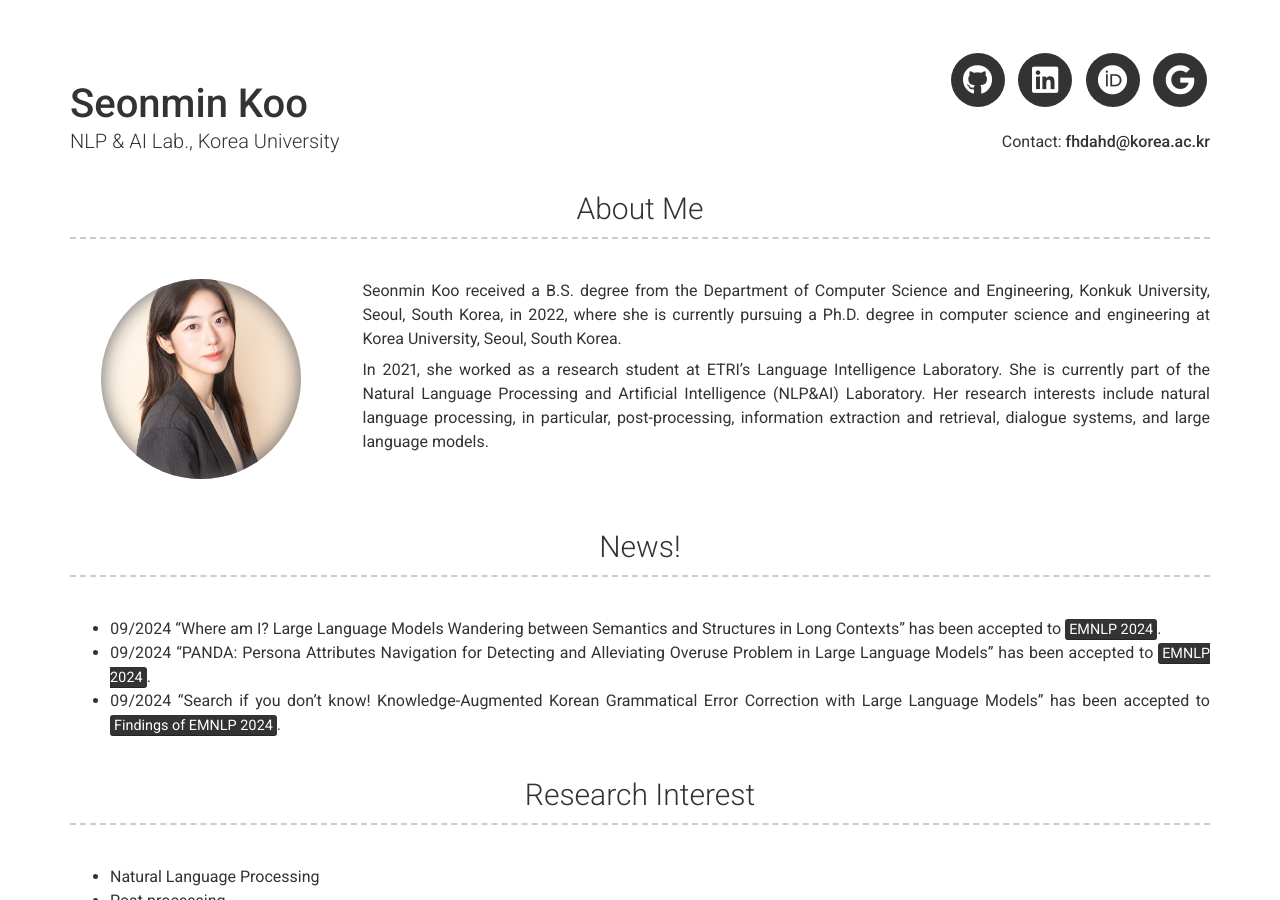
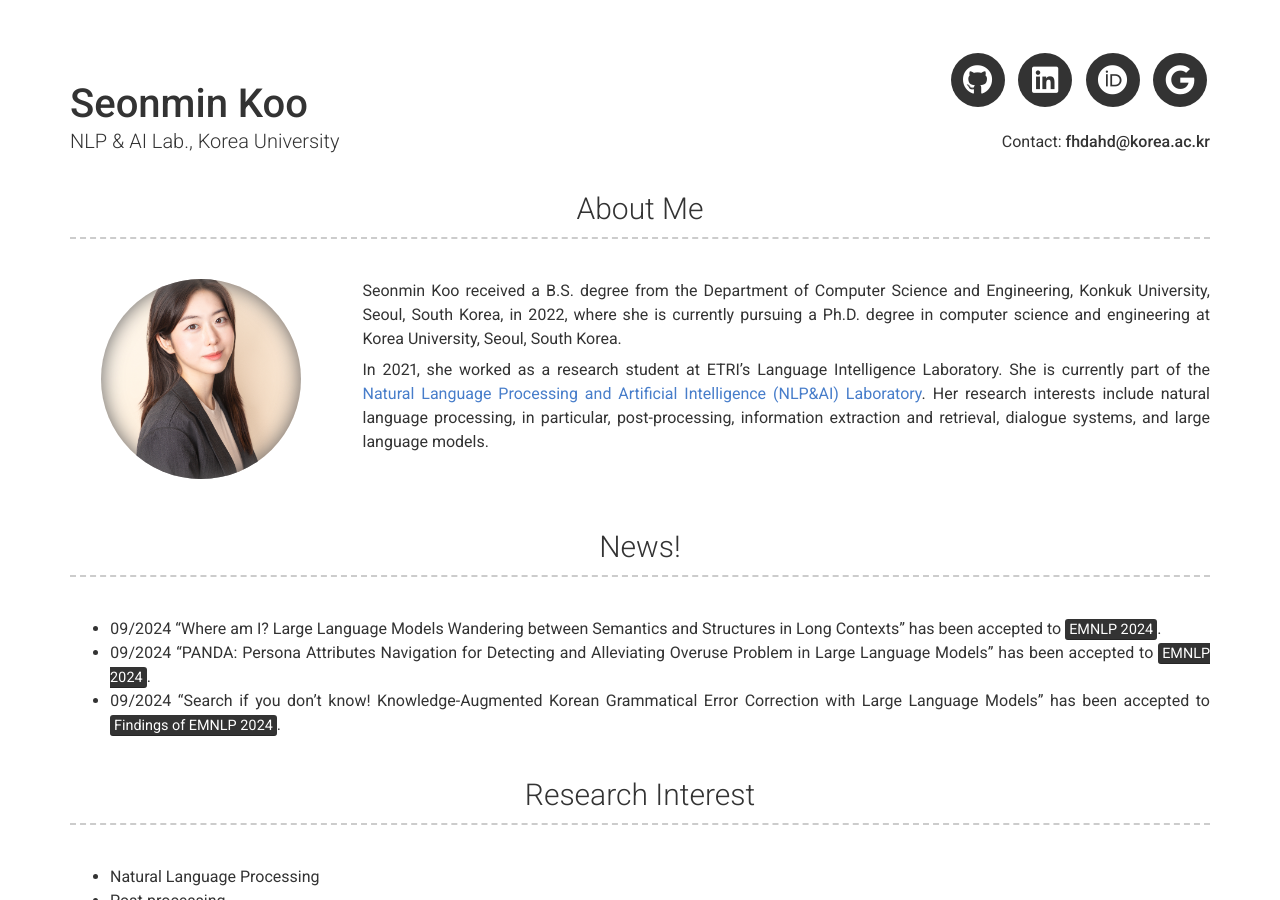
Before and after one commit to seonminkoo/seonminkoo.github.io, a Jekyll site: the page built from index.md, in a window 1280 px wide and 900 px high. Built offline with Jekyll 4.4.1, drawn with Linux system fonts in a browser that asks for light colours; nearby versions of some CDN libraries; part of the change alters nothing that is shown.

```diff
--- a/_config.yml
+++ b/_config.yml
@@ -54,7 +54,7 @@ about_profile_image: images/구선민프로필_240930
 about_content: | # this will include new lines to allow paragraphs
   Seonmin Koo received a B.S. degree from the Department of Computer Science and Engineering, Konkuk University, Seoul, South Korea, in 2022, where she is currently pursuing a Ph.D. degree in computer science and engineering  at Korea University, Seoul, South Korea.
 
-  In 2021, she worked as a research student at ETRI's Language Intelligence Laboratory. She is currently part of the Natural Language Processing and Artificial Intelligence (NLP&AI) Laboratory. Her research interests include natural language processing, in particular, post-processing, information extraction and retrieval, dialogue systems, and large language models.
+  In 2021, she worked as a research student at ETRI's Language Intelligence Laboratory. She is currently part of the [Natural Language Processing and Artificial Intelligence (NLP&AI) Laboratory](https://blpkorea.cafe24.com/wp/). Her research interests include natural language processing, in particular, post-processing, information extraction and retrieval, dialogue systems, and large language models.
 
 content:
   - title: News!
```
